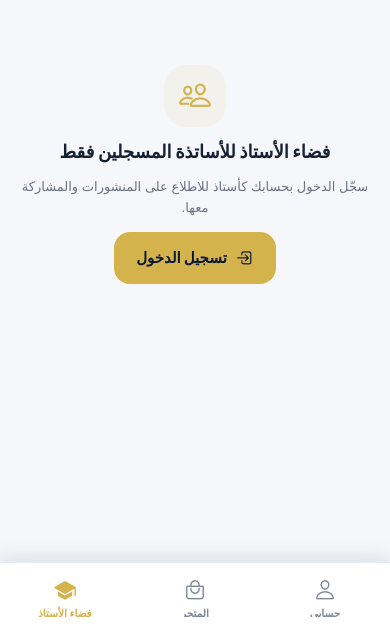
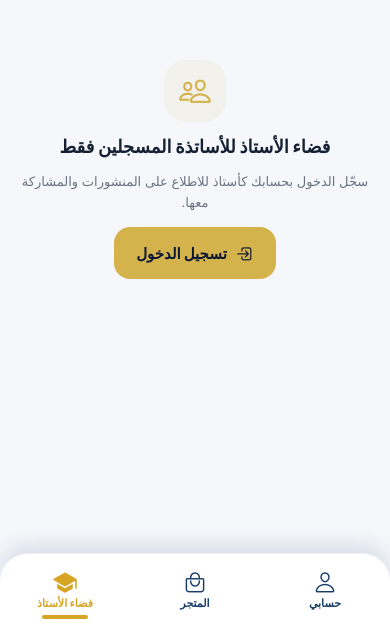
Before and after one commit to salempub1-dotcom/AppAlmiraj, a React Native app: screen /Main in a window 390 px wide. Shown: the part 214-844 px from the top of the page. Built offline with nearby package versions, Linux system fonts and the light colour scheme.

Commit message:
Refine bottom navigation for Teacher Space reference

```diff
--- a/src/navigation/BottomTabs.tsx
+++ b/src/navigation/BottomTabs.tsx
@@ -1,6 +1,7 @@
 import { Ionicons } from '@expo/vector-icons';
 import { getFocusedRouteNameFromRoute } from '@react-navigation/native';
 import { createBottomTabNavigator } from '@react-navigation/bottom-tabs';
+import { Text, View } from 'react-native';
 import { useSafeAreaInsets } from 'react-native-safe-area-context';
 import { useLanguage } from '../context/LanguageProvider';
 import { useTheme } from '../context/ThemeProvider';
@@ -33,14 +34,34 @@ export function BottomTabs() {
 
         return {
           headerShown: false,
-          tabBarActiveTintColor: dark ? '#E5C96A' : '#D4B24C',
-          tabBarInactiveTintColor: dark ? '#8190A8' : '#7A879A',
+          tabBarActiveTintColor: dark ? '#F1C95A' : '#D6A525',
+          tabBarInactiveTintColor: dark ? '#8190A8' : '#173D69',
           tabBarHideOnKeyboard: true,
-          tabBarLabelStyle: {
-            fontSize: 10.5,
-            fontWeight: '800',
-            marginTop: 2,
-            marginBottom: 1
+          tabBarLabel: ({ focused, color }) => {
+            const label =
+              route.name === 'Community'
+                ? getCommunityCopy(language).nav.feed
+                : route.name === 'Store'
+                  ? t('nav.store')
+                  : t('nav.profile');
+
+            return (
+              <View style={{ alignItems: 'center', justifyContent: 'center', gap: 5, minWidth: 74 }}>
+                <Text style={{ color, fontSize: 11, fontWeight: '800' }}>{label}</Text>
+                {focused && route.name === 'Community' ? (
+                  <View
+                    style={{
+                      width: 46,
+                      height: 4,
+                      borderRadius: 999,
+                      backgroundColor: dark ? '#F1C95A' : '#D6A525'
+                    }}
+                  />
+                ) : (
+                  <View style={{ width: 46, height: 4 }} />
+                )}
+              </View>
+            );
           },
           tabBarIcon: ({ color, focused }) => {
             const icon = icons[route.name as keyof typeof icons];
@@ -48,24 +69,27 @@ export function BottomTabs() {
               <Ionicons
                 name={focused ? icon.active : icon.inactive}
                 color={color}
-                size={focused ? 23 : 22}
+                size={focused ? 25 : 23}
               />
             );
           },
           tabBarStyle: hideForAuth
             ? { display: 'none' }
             : {
-                backgroundColor: dark ? '#0E1A2D' : '#FFFFFF',
-                borderTopColor: dark ? '#213149' : '#E7ECF2',
+                backgroundColor: dark ? 'rgba(14,26,45,0.98)' : 'rgba(255,255,255,0.98)',
+                borderTopColor: dark ? '#213149' : 'rgba(6,45,91,0.08)',
                 borderTopWidth: 1,
-                height: 61 + bottomInset,
-                paddingTop: 8,
+                borderTopLeftRadius: 28,
+                borderTopRightRadius: 28,
+                height: 70 + bottomInset,
+                paddingTop: 9,
                 paddingBottom: bottomInset,
-                elevation: 14,
-                shadowColor: '#0B1833',
-                shadowOpacity: dark ? 0.24 : 0.1,
-                shadowRadius: 18,
-                shadowOffset: { width: 0, height: -5 }
+                elevation: 20,
+                shadowColor: '#062D5B',
+                shadowOpacity: dark ? 0.24 : 0.13,
+                shadowRadius: 22,
+                shadowOffset: { width: 0, height: -7 },
+                overflow: 'visible'
               },
           tabBarItemStyle: {
             paddingTop: 0,
@@ -76,21 +100,9 @@ export function BottomTabs() {
         };
       }}
     >
-      <Tab.Screen
-        name="Community"
-        component={CommunityStackNavigator}
-        options={{ tabBarLabel: getCommunityCopy(language).nav.feed }}
-      />
-      <Tab.Screen
-        name="Store"
-        component={StoreStackNavigator}
-        options={{ tabBarLabel: t('nav.store') }}
-      />
-      <Tab.Screen
-        name="Profile"
-        component={ProfileStackNavigator}
-        options={{ tabBarLabel: t('nav.profile') }}
-      />
+      <Tab.Screen name="Community" component={CommunityStackNavigator} />
+      <Tab.Screen name="Store" component={StoreStackNavigator} />
+      <Tab.Screen name="Profile" component={ProfileStackNavigator} />
     </Tab.Navigator>
   );
 }
```
